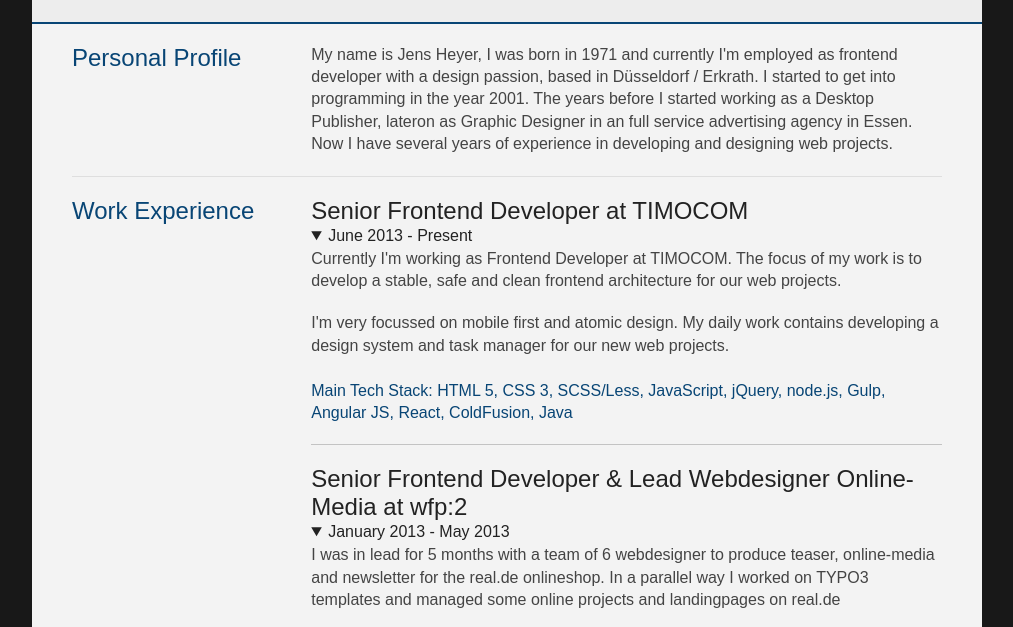
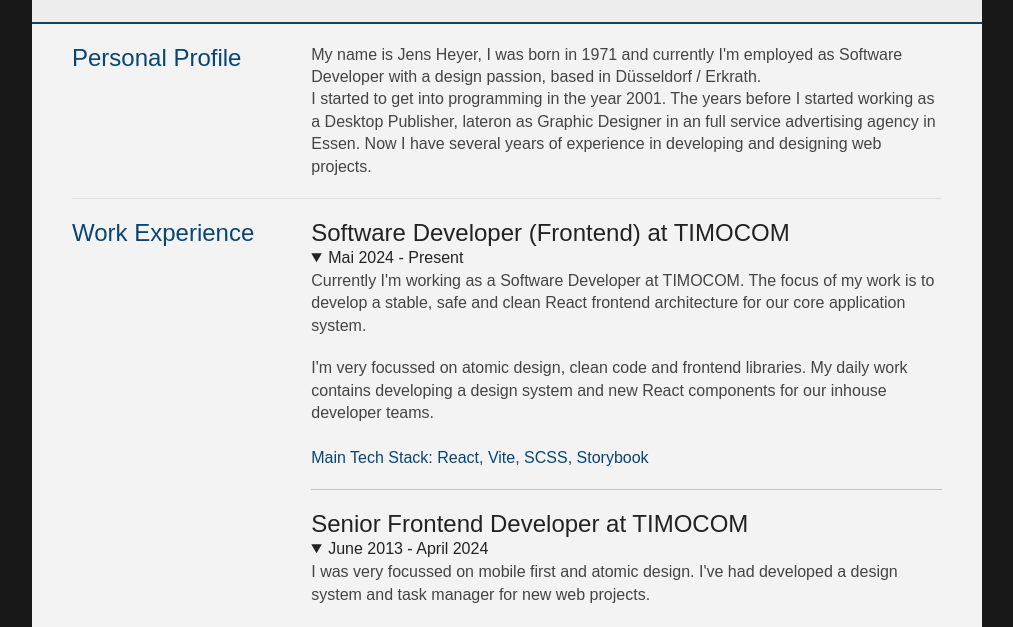
Before and after one commit to JensHeyer/JensHeyer.github.io, a plain HTML site: page index.html in a window 1280 px wide. Shown: the part 172-799 px from the top of the page, without its empty margins (133-1146 px from the left). Drawn offline with Linux system fonts and the light colour scheme; a web font is replaced by a local one.

Commit message:
Update index.html

```diff
--- a/index.html
+++ b/index.html
@@ -40,7 +40,7 @@
                 </header>
                 <div class="sectionContent">
                     <p>
-                        My name is Jens Heyer, I was born in 1971 and currently I'm employed as frontend developer with a design passion, based in Düsseldorf / Erkrath.
+                        My name is Jens Heyer, I was born in 1971 and currently I'm employed as Software Developer with a design passion, based in Düsseldorf / Erkrath.<br>
                         I started to get into programming in the year 2001. The years before I started working as a Desktop Publisher, lateron as Graphic Designer in an full service advertising agency in Essen. Now I have several years of experience in developing and designing web projects.
                     </p>
                 </div>
@@ -52,14 +52,23 @@
                     <h2>Work Experience</h2>
                 </header>
                 <div class="sectionContent">
+                    <h3>Software Developer (Frontend) at TIMOCOM</h3>
+                    <details open>
+                        <summary class="subDetails">Mai 2024 - Present</summary>
+                        <p>
+                            Currently I'm working as a Software Developer at TIMOCOM. The focus of my work is to develop a stable, safe and clean React frontend architecture for our core application system.
+                        </p>
+                        <p>
+                            I'm very focussed on atomic design, clean code and frontend libraries. My daily work contains developing a design system and new React components for our inhouse developer teams.<br><br>
+                            <i class="subDetails">Main Tech Stack: React, Vite, SCSS, Storybook</i>
+                        </p>
+                    </details>
+
                     <h3>Senior Frontend Developer at TIMOCOM</h3>
                     <details open>
-                        <summary class="subDetails">June 2013 - Present</summary>
+                        <summary class="subDetails">June 2013 - April 2024</summary>
                         <p>
-                            Currently I'm working as Frontend Developer at TIMOCOM. The focus of my work is to develop a stable, safe and clean frontend architecture for our web projects.
-                        </p>
-                        <p>
-                            I'm very focussed on mobile first and atomic design. My daily work contains developing a design system and task manager for our new web projects.<br><br>
+                            I was very focussed on mobile first and atomic design. I've had developed a design system and task manager for new web projects.<br><br>
                             <i class="subDetails">Main Tech Stack: HTML 5, CSS 3, SCSS/Less, JavaScript, jQuery, node.js, Gulp, Angular JS, React, ColdFusion, Java</i>
                         </p>
                     </details>
```
